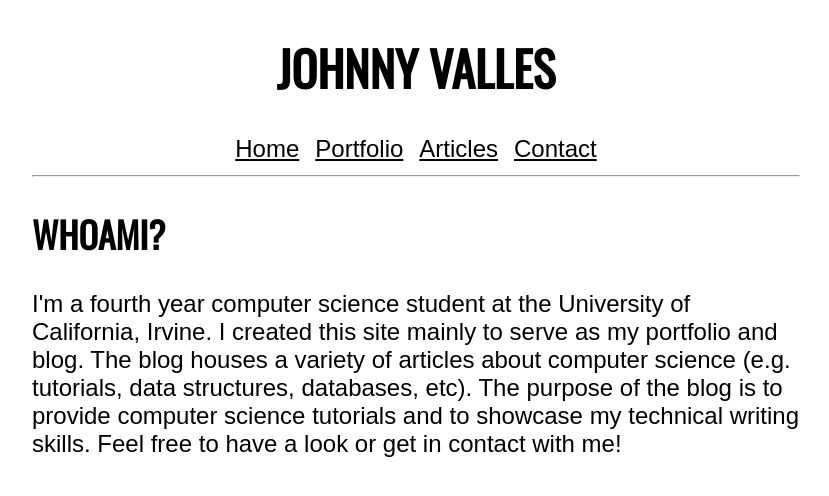
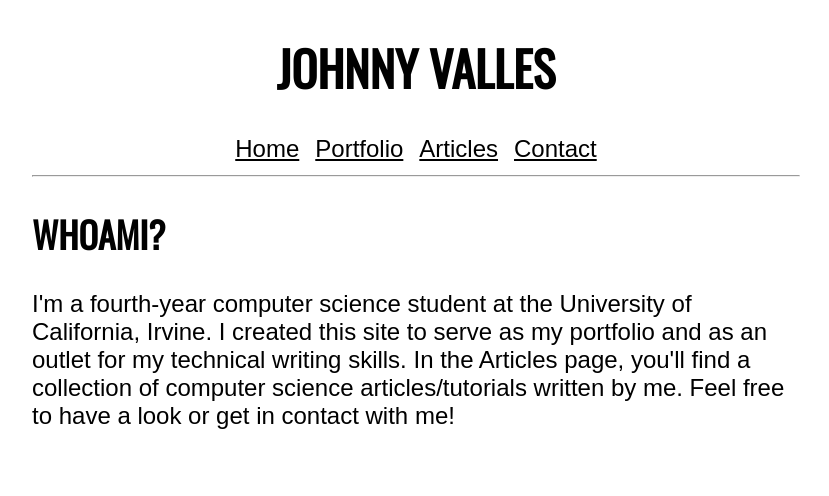
Before and after one commit to johnnyvalles/johnnyvalles.github.io, a Jekyll site: the page built from index.html, in a window 1280 px wide. Shown: the top 496 px of the page, without its empty margins (224-1053 px from the left). Built offline with Jekyll 4.4.1, drawn with Linux system fonts in a browser that asks for light colours.

Commit message:
Update homepage whoami description

```diff
--- a/index.html
+++ b/index.html
@@ -3,6 +3,7 @@
 title: Johnny Valles
 ---
 <h2>{{ "whoami?" | upcase }}</h2>
-<p>I'm a fourth year computer science student at the University of California, Irvine.
-I created this site mainly to serve as my portfolio and blog. The blog houses a variety of articles
-about computer science (e.g. tutorials, data structures, databases, etc). The purpose of the blog is to provide computer science tutorials and to showcase my technical writing skills. Feel free to have a look or get in contact with me!</p>
+<p>I'm a fourth-year computer science student at the University of California, Irvine.
+I created this site to serve as my portfolio and as an outlet for my technical writing skills.
+In the Articles page, you'll find a collection of computer science articles/tutorials
+written by me. Feel free to have a look or get in contact with me!</p>
```
